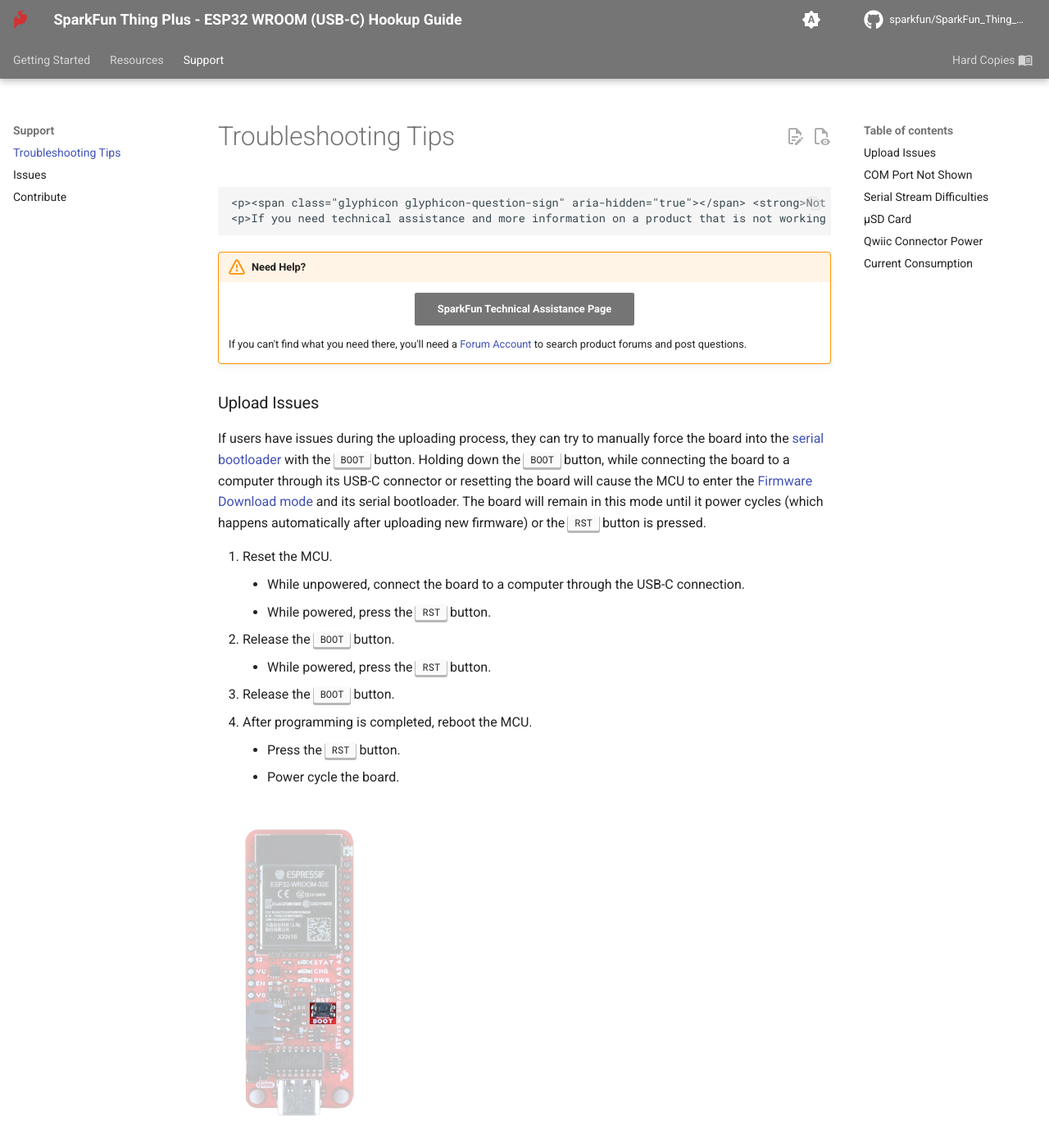
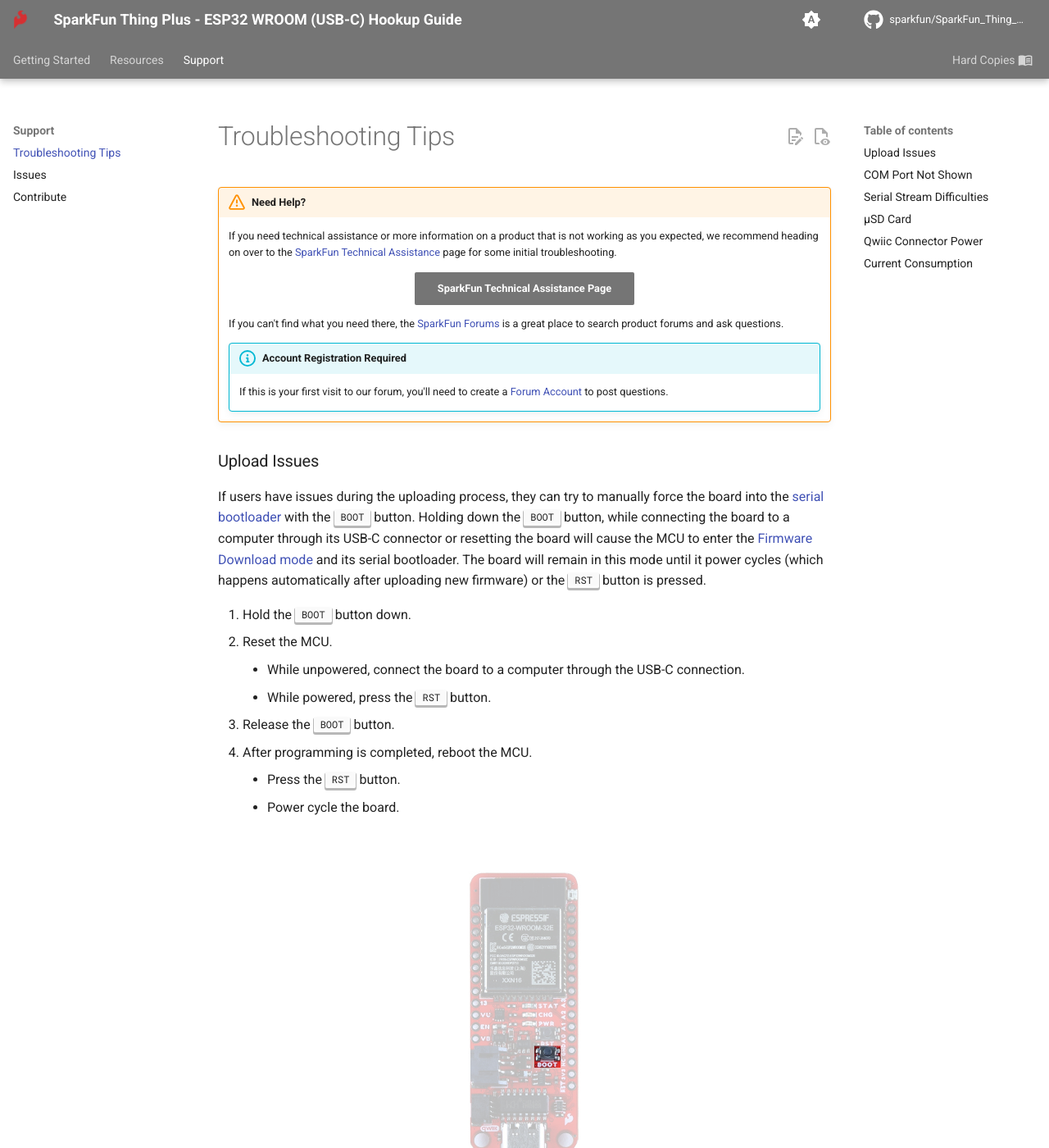
Before and after one commit to sparkfun/SparkFun_Thing_Plus_ESP32_WROOM_C, an MkDocs documentation site: the page built from docs/troubleshooting_tips.md, in a window 1280 px wide and 1400 px high. Shown: the whole window at 82% size. Built offline with MkDocs 1.6.1 and Material for MkDocs 9.7.7, drawn with Linux system fonts in a browser that asks for light colours; comment, search, counter and statistics services are not loaded; some of the changed text lies outside the part shown.

Commit message:
Markdown updates
Convert from html to markdown

```diff
--- a/docs/troubleshooting_tips.md
+++ b/docs/troubleshooting_tips.md
@@ -1,27 +1,31 @@
-    <p><span class="glyphicon glyphicon-question-sign" aria-hidden="true"></span> <strong>Not working as expected and need help? </strong></p>
-    <p>If you need technical assistance and more information on a product that is not working as you expected, we recommend heading on over to the <a href="https://www.sparkfun.com/technical_assistance">SparkFun Technical Assistance</a> page for some initial troubleshooting.</p>
 !!! warning "Need Help?"
+    If you need technical assistance or more information on a product that is not working as you expected, we recommend heading on over to the [SparkFun Technical Assistance](https://www.sparkfun.com/technical_assistanc) page for some initial troubleshooting.
+
     <center>
     [SparkFun Technical Assistance Page](https://www.sparkfun.com/technical_assistance){ .md-button .md-button--primary }
     </center>
-    <p>If you can't find what you need there, you'll need a <a href="https://forum.sparkfun.com/ucp.php?mode=register">Forum Account</a> to search product forums and post questions.<p>
 
+    If you can't find what you need there, the [SparkFun Forums](https://forum.sparkfun.com/index.php) is a great place to search product forums and ask questions.
+
+    !!! info "Account Registration Required"
+        If this is your first visit to our forum, you'll need to create a [Forum Account](https://forum.sparkfun.com/ucp.php?mode=register) to post questions.
 
 ### Upload Issues
-If users have issues during the uploading process, they can try to manually force the board into the <a href="https://docs.espressif.com/projects/esptool/en/latest/esp32/advanced-topics/boot-mode-selection.html#select-bootloader-mode">serial bootloader</a> with the <kbd>BOOT</kbd> button. Holding down the <kbd>BOOT</kbd> button, while connecting the board to a computer through its USB-C connector or resetting the board will cause the MCU to enter the <a href="https://docs.espressif.com/projects/esptool/en/latest/esp32/advanced-topics/boot-mode-selection.html#manual-bootloader">Firmware Download mode</a> and its serial bootloader. The board will remain in this mode until it power cycles (which happens automatically after uploading new firmware) or the <kbd>RST</kbd> button is pressed.
+If users have issues during the uploading process, they can try to manually force the board into the <a href="https://docs.espressif.com/projects/esptool/en/latest/esp32/advanced-topics/boot-mode-selection.html#select-bootloader-mode">serial bootloader</a> with the ++"BOOT"++ button. Holding down the ++"BOOT"++ button, while connecting the board to a computer through its USB-C connector or resetting the board will cause the MCU to enter the <a href="https://docs.espressif.com/projects/esptool/en/latest/esp32/advanced-topics/boot-mode-selection.html#manual-bootloader">Firmware Download mode</a> and its serial bootloader. The board will remain in this mode until it power cycles (which happens automatically after uploading new firmware) or the ++"RST"++ button is pressed.
 
+1. Hold the ++"BOOT"++ button down.
 2. Reset the MCU.
     * While unpowered, connect the board to a computer through the USB-C connection.
-    * While powered, press the <kbd>RST</kbd> button.
-3. Release the <kbd>BOOT</kbd> button.
     * While powered, press the ++"RST"++ button.
 3. Release the ++"BOOT"++ button.
 4. After programming is completed, reboot the MCU.
-    * Press the <kbd>RST</kbd> button.
+    * Press the ++"RST"++ button.
     * Power cycle the board.
 
+<figure markdown>
 [![Boot Button](./img/hookup_guide/button_boot.jpg){ width="200" }](./img/hookup_guide/button_boot.jpg "Click to enlarge")
-<figcaption markdown><kbd>BOOT</kbd> button on the ESP32-WROOM Thing Plus. (Click to enlarge)*
+<figcaption markdown>++"BOOT"++ button on the ESP32-WROOM Thing Plus.</figcaption>
+</figure>
 
 
 ### COM Port Not Shown
@@ -48,10 +52,10 @@
 
 
 ### Qwiic Connector Power
-For users having issues with the power to their Qwiic devices, don't forget that <code>GPIO 0</code> controls the power output from the XC6222 LDO regulator to the Qwiic connector. Users must toggle <code>GPIO 0</code> high to enable power for the Qwiic connector. In order to conserve battery power or in low-power applications, users will toggle <code>GPIO 0</code> low, to disable the power to the Qwiic connector.
+For users having issues with the power to their Qwiic devices, don't forget that `GPIO 0` controls the power output from the XC6222 LDO regulator to the Qwiic connector. Users must toggle `GPIO 0` high to enable power for the Qwiic connector. In order to conserve battery power or in low-power applications, users will toggle `GPIO 0` low, to disable the power to the Qwiic connector.
 
 !!! note
-    <code>GPIO 0</code> is also connected to the <kbd>BOOT</kbd> button. Therefore, pressing the <kbd>BOOT</kbd> button will momentarily disable power to the Qwiic connector.
+    `GPIO 0` is also connected to the ++"BOOT"++ button. Therefore, pressing the ++"BOOT"++ button will momentarily disable power to the Qwiic connector.
 
 
 ### Current Consumption
```
Also changed, not shown: docs/hardware_overview.md (+63 -60 lines).
